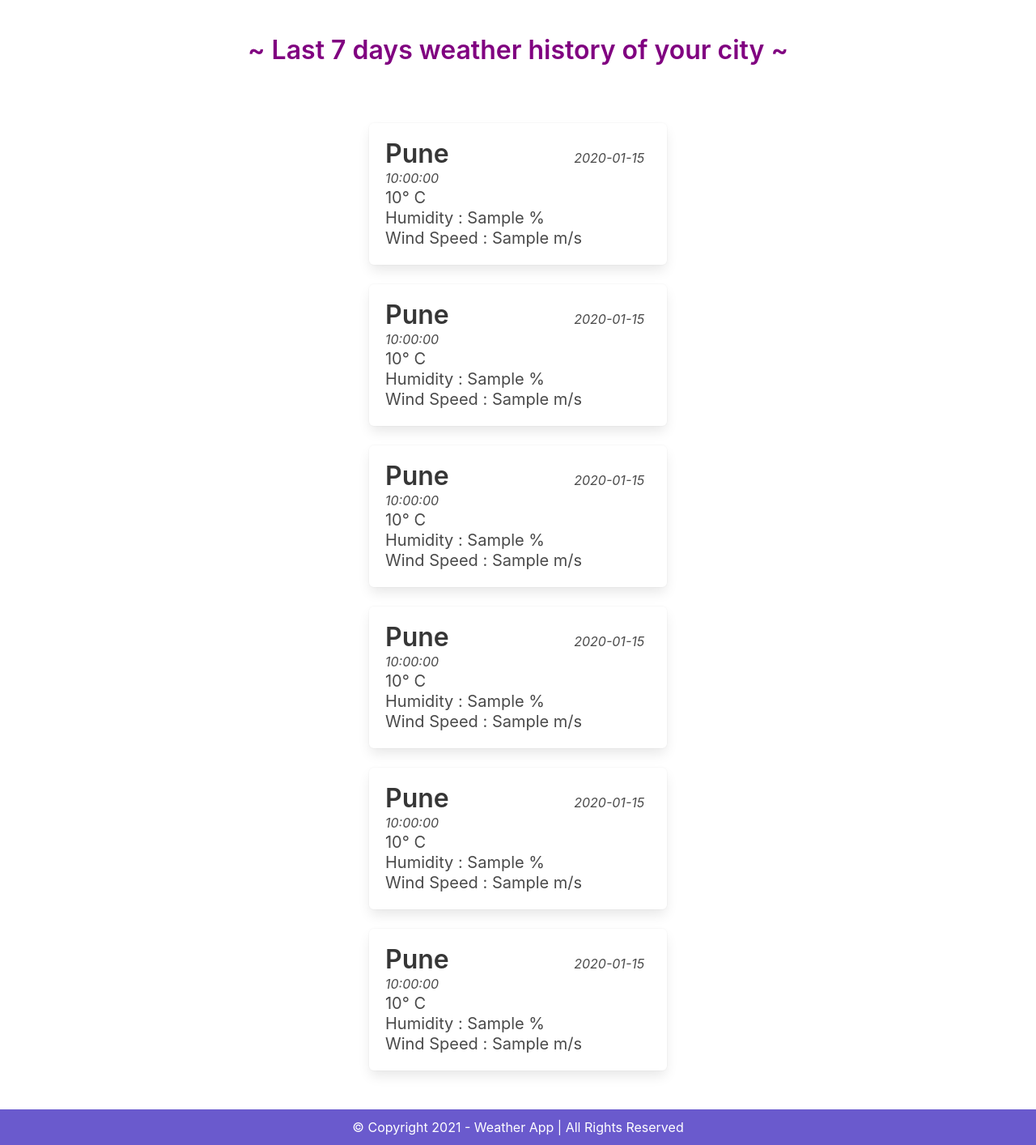
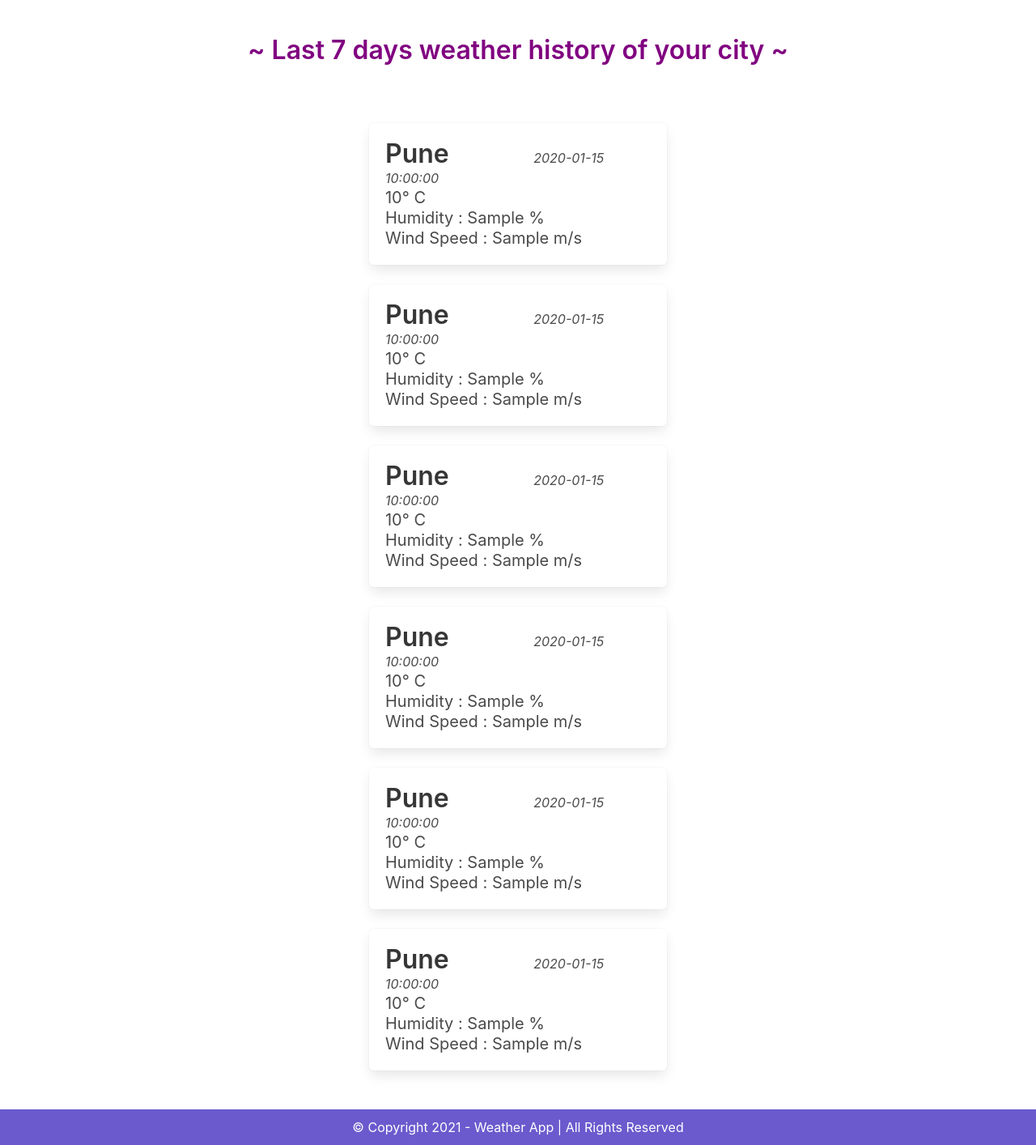
Before and after one commit to aniketdas-cuelogic/weatherapp-flask, a Flask app: page /history in a window 1280 px wide. Shown: the part 272-1686 px from the top of the page at 81% size. Run offline with Flask 2, Linux system fonts and the light colour scheme; data comes from the database, SQL or seed files in the repository; a database or web service that is not in the repository returns one stand-in record (values such as "Sample title"); data that the repository does not hold is empty; some libraries are stand-ins or nearby versions.

Commit message:
Update historical_weather.html

```diff
--- a/templates/historical_weather.html
+++ b/templates/historical_weather.html
@@ -18,7 +18,7 @@
                             <div class="media-content">
                                 <div class="content">
                                     <p>
-                                        <span style="padding-right: 150px;" class="title">{{ history.city }}</span> <i> {{ history.date }} </i>
+                                        <span style="padding-right: 100px;" class="title">{{ history.city }}</span> <i> {{ history.date }} </i>
                                         <br>
                                         <span class="subtitle">{{ history.temp }}° C</span>
                                         <br>
```
